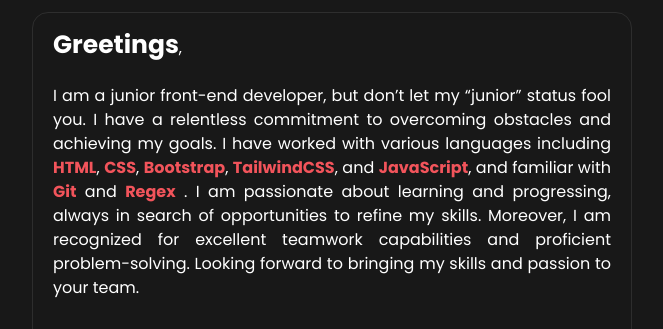
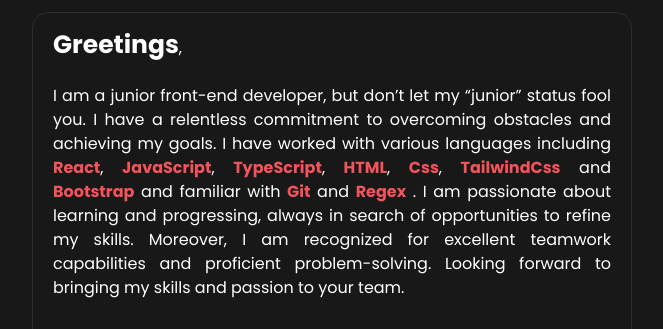
Before and after one commit to Ali127Hub/Ali127Hub, a plain HTML site: page index.html in a window 1280 px wide. Shown: the part 295-624 px from the top of the page, without its empty margins (308-971 px from the left). Drawn offline with Linux system fonts and the light colour scheme.

Commit message:
index.html updated

```diff
--- a/index.html
+++ b/index.html
@@ -21,9 +21,10 @@
           I am a junior front-end developer, but don’t let my “junior” status
           fool you. I have a relentless commitment to overcoming obstacles and
           achieving my goals. I have worked with various languages including
-          <span>HTML</span>, <span> CSS</span>, <span>Bootstrap</span>,
-          <span>TailwindCSS</span>, and <span>JavaScript</span>, and familiar
-          with
+          <span>React</span>, <span> JavaScript</span>, <span>TypeScript</span>,
+          <span>HTML</span>, <span>Css</span>, <span>TailwindCss</span> and
+          <span>Bootstrap</span>
+          and familiar with
           <span>Git</span>
           and
           <span>Regex</span>
```
